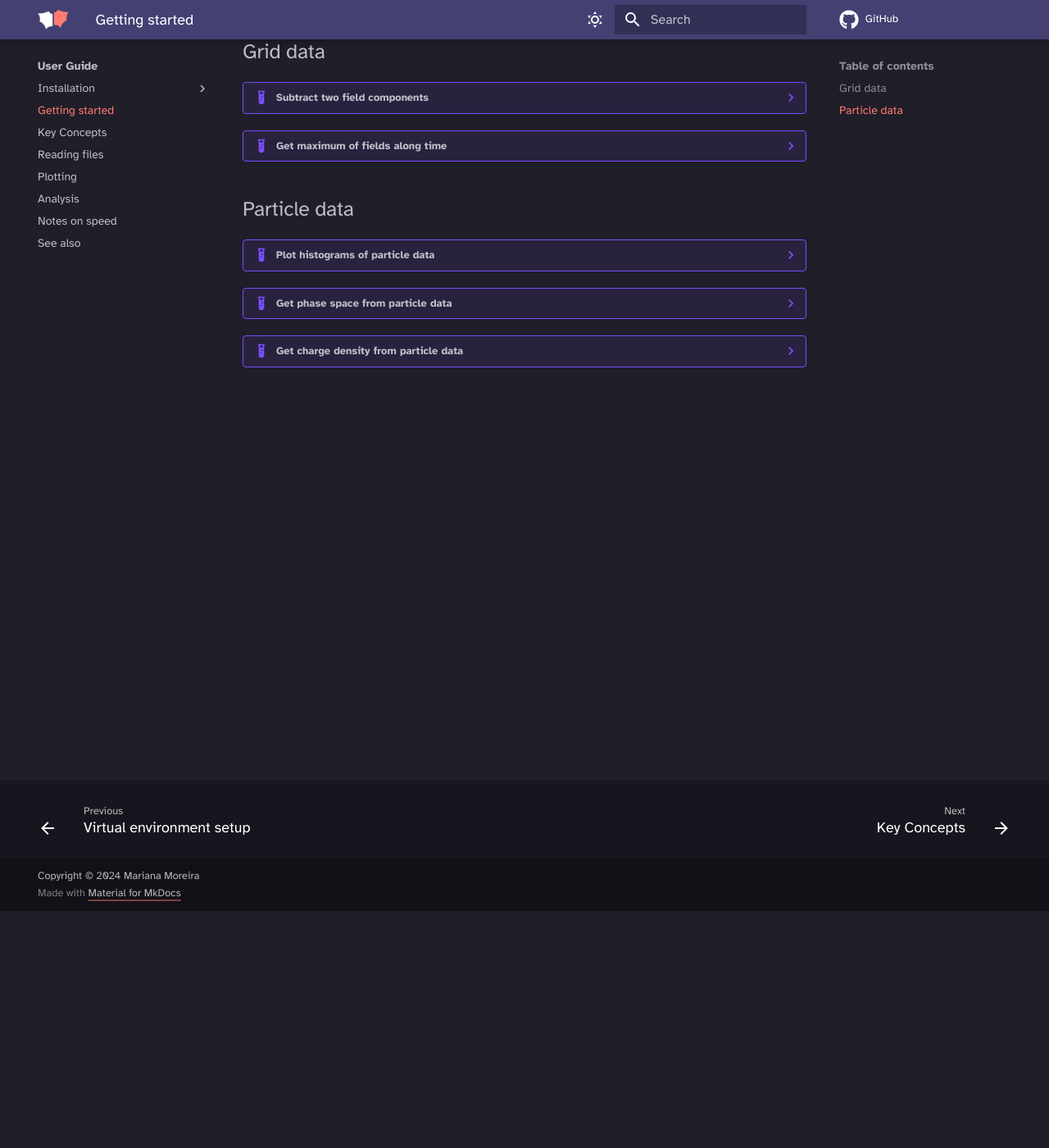
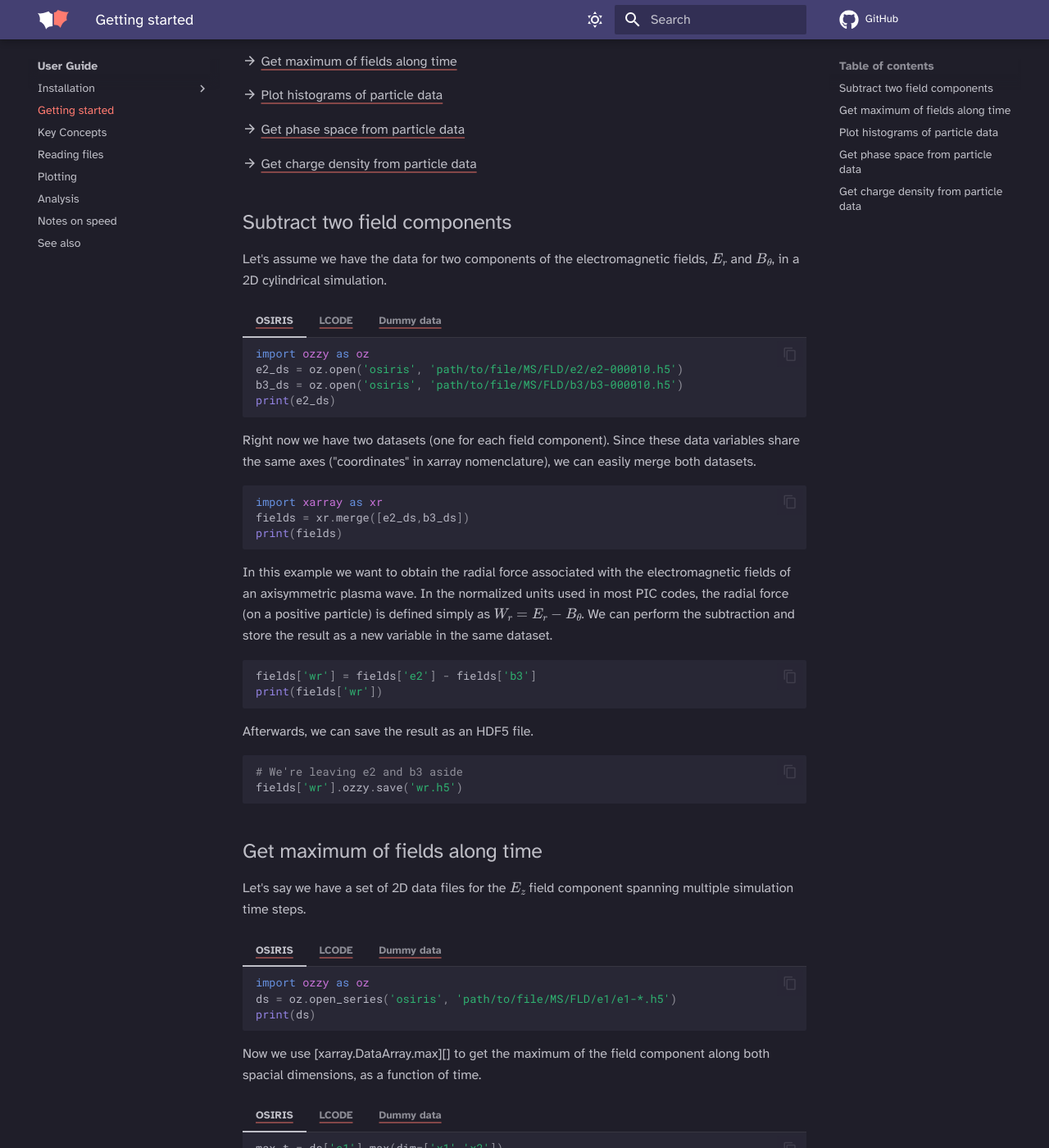
Before and after one commit to mtrocadomoreira/ozzy, an MkDocs documentation site: the page built from docs/docs/user-guide/getting-started.md, in a window 1280 px wide and 1400 px high, scrolled down 289 px. Shown: the whole window at 82% size. Built offline with MkDocs 1.6.1 and Material for MkDocs 9.7.7, drawn with Linux system fonts in a browser that asks for light colours; comment, search, counter and statistics services are not loaded; some of the changed text lies outside the part shown.

Commit message:
docs: work on getting started

````diff
--- a/docs/docs/user-guide/getting-started.md
+++ b/docs/docs/user-guide/getting-started.md
@@ -1,65 +1,152 @@
 
 # Getting started
 
-Below are a few simple examples of what you can do with ozzy.
 
-## Grid data
+Below are a few simple examples of what you can do with ozzy:
 
-??? example "Subtract two field components"
 
-	We load two sample OSIRIS files corresponding to the $E_r$ and $B_\theta$ components of the electromagnetic fields in a 2D cylindrical simulation.
+:material-arrow-right: [Subtract two field components]()
+
+:material-arrow-right: [Get maximum of fields along time]()
+
+:material-arrow-right: [Plot histograms of particle data]()
+
+:material-arrow-right: [Get phase space from particle data]()
+
+:material-arrow-right: [Get charge density from particle data]()
+
+
+
+## Subtract two field components
+
+Let's assume we have the data for two components of the electromagnetic fields, $E_r$ and $B_\theta$, in a 2D cylindrical simulation.
+
+=== "OSIRIS"
+	```python
+	import ozzy as oz
+	e2_ds = oz.open('osiris', 'path/to/file/MS/FLD/e2/e2-000010.h5')
+	b3_ds = oz.open('osiris', 'path/to/file/MS/FLD/b3/b3-000010.h5')
+	print(e2_ds)
+	```
+
+=== "LCODE"
 
 	```python
 	import ozzy as oz
-	e2_ds = oz.open('osiris', e2_file)
-	b3_ds = oz.open('osiris', b3_file)
-	e2_ds
-	#
+	e2_ds = oz.open('lcode', 'path/to/file/er00200.swp')
+	b3_ds = oz.open('lcode', 'path/to/file/bf00200.swp')
+	print(e2_ds)
 	```
-	Right now we have two datasets (one for each field component). But since each dataset may contain several variables, and since these fields share the same coordinates, we can easily merge both datasets.
+
+=== "Dummy data"
 
 	```python
-	import xarray as xr
-	fields = xr.merge([e2_ds,b3_ds])
-	fields
-	#
+	import ozzy as oz
+	import numpy as np
+
+	# Create some dummy data
+	x1 = np.linspace(0, 10, 100)
+	x2 = np.linspace(-5, 5, 50)
+	e2_data = np.random.rand(50, 100)
+	b3_data = np.random.rand(50, 100)
+
+	# Create the Datasets
+	e2_ds = oz.Dataset({'e2': (['x2','x1'],e2_data)}, coords={'x1': x1, 'x2': x2}, pic_data_type='grid', data_origin='ozzy')
+	b3_ds = oz.Dataset({'b3': (['x2','x1'],b3_data)}, coords={'x1': x1, 'x2': x2}, pic_data_type='grid', data_origin='ozzy')
+
+	print(e2_ds)
 	```
-	In this example we want to obtain the radial force associated with the electromagnetic fields of an axisymmetric plasma wave. In OSIRIS normalized units, the radial force (on a positive particle) is defined simply as $W_r = E_r - B_\theta$. We can perform the subtraction and store the result as a new variable in the same dataset.
+Right now we have two datasets (one for each field component). Since these data variables share the same axes ("coordinates" in xarray nomenclature), we can easily merge both datasets.
+
+```python
+import xarray as xr
+fields = xr.merge([e2_ds,b3_ds])
+print(fields)
+```
+
+In this example we want to obtain the radial force associated with the electromagnetic fields of an axisymmetric plasma wave. In the normalized units used in most PIC codes, the radial force (on a positive particle) is defined simply as $W_r = E_r - B_\theta$. We can perform the subtraction and store the result as a new variable in the same dataset.
+
+```python
+fields['wr'] = fields['e2'] - fields['b3']
+print(fields['wr'])
+```
+
+Afterwards, we can save the result as an HDF5 file.
+
+
+```python
+# We're leaving e2 and b3 aside
+fields['wr'].ozzy.save('wr.h5')
+```
+
+## Get maximum of fields along time
+
+Let's say we have a set of 2D data files for the $E_z$ field component spanning multiple simulation time steps.
+
+
+=== "OSIRIS"
+	```python
+	import ozzy as oz
+	ds = oz.open_series('osiris', 'path/to/file/MS/FLD/e1/e1-*.h5')
+	print(ds)
+	```
+
+=== "LCODE"
 
 	```python
-	fields['wr'] = fields['e2'] - fields['b3']
-	fields['wr']
-	#
+	import ozzy as oz
+	ds = oz.open_series('lcode', 'path/to/file/ez*.swp')
+	print(ds)
 	```
 
-	Afterwards, we can save the result as an HDF5 file.
+=== "Dummy data"
+
+	```python
+	import ozzy as oz
+	import numpy as np
+
+	# Create some dummy data
+	x1 = np.linspace(0, 10, 100)
+	x2 = np.linspace(-5, 5, 50)
+	t = np.linspace(0, 1000, 20)
+	data = np.random.rand(50, 100, 20)
+
+	# Create a DataArray
+	da = oz.DataArray(data, coords={'t': t, 'x1': x1, 'x2': x2}, dims=['x2','x1','t'], name='e1', pic_data_type='grid', data_origin='ozzy')
+
+	print(da)
+	```
+
+Now we use [xarray.DataArray.max][] to get the maximum of the field component along both spacial dimensions, as a function of time.
+
+=== "OSIRIS"
+	```python
+	max_t = ds['e1'].max(dim=['x1','x2'])
+	print(max_t)
+	```
+
+=== "LCODE"
+
+	```python
+	max_t = ds['ez'].max(dim=['x1','x2'])
+	print(max_t)
+	```
+
+=== "Dummy data"
+
+	```python
+	max_t = da.max(dim=['x1','x2'])
+	print(max_t)
+	```
+
+Note how the output DataArray keeps the information about the time axis.
 
 
-	```python
-	# we're leaving e2 and b3 aside
-	fields['wr'].ozzy.save('wr.h5')
-	```
+## Plot histograms of particle data
 
-	<!-- TODO: check this -->
-	!!! info
+## Get phase space from particle data
 
-		Note that the structure of the saved HDF5 file does not match the OSIRIS file structure. It instead follows xarray's NetCDF logic.
-
-
-
-
-
-
-??? example "Get maximum of fields along time"
-
-
-## Particle data
-
-??? example "Plot histograms of particle data"
-
-??? example "Get phase space from particle data"
-
-??? example "Get charge density from particle data"
+## Get charge density from particle data
 
 
 <!-- Hello blabla
--- a/docs/mkdocs.yml
+++ b/docs/mkdocs.yml
@@ -82,6 +82,7 @@ markdown_extensions:
       options:
         custom_icons:
           - overrides/.icons
+  - def_list
 
 # extra:
 #   social:
````
Also changed, not shown: docs/docs/user-guide/installation/index.md (+5 -0 lines), docs/docs/user-guide/key-concepts.md (+39 -10 lines), 1 other file.
